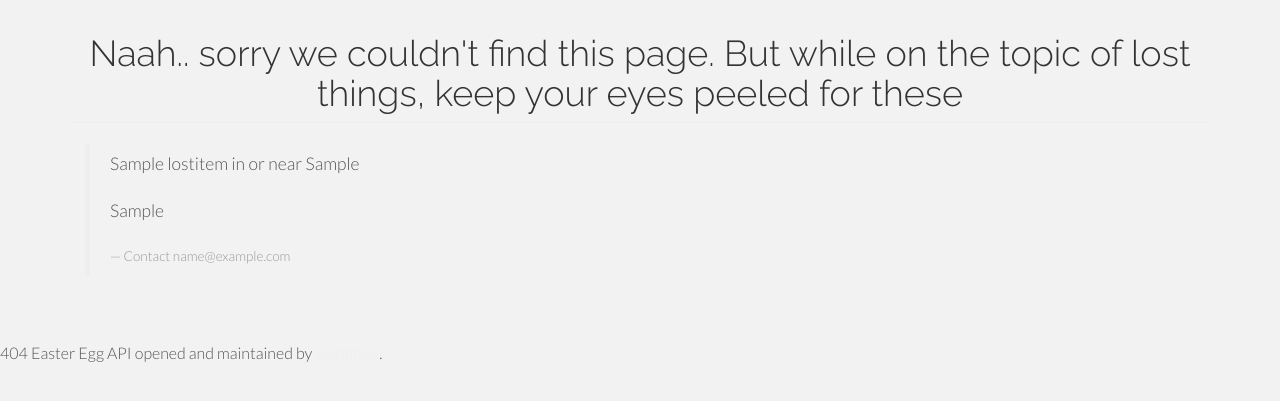
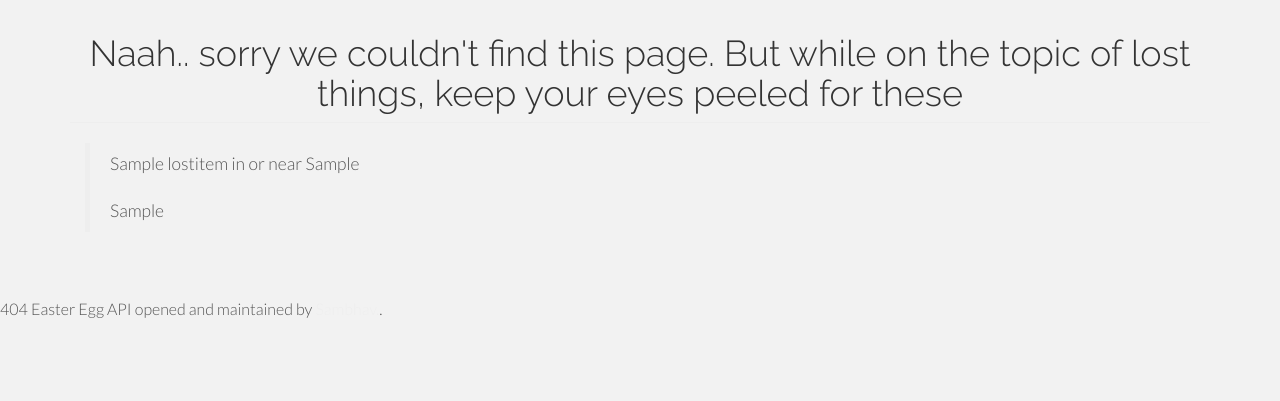
Before and after one commit to prateek68/findmystuff, a Django app: template lostnfound/templates/404.html in a window 1280 px wide. Shown: the part 226-627 px from the top of the page. Run offline with Django 3.2, Linux system fonts and the light colour scheme; the template is opened without the code that fills it: values that come from a table or form of the project are taken from there, others are empty; tables that the repository leaves empty hold one stand-in row (values such as "Sample post"); parts of the project's set-up code (start-up, migrations or seed data) failed here and were passed over; some libraries are stand-ins or nearby versions.

Commit message:
Stop sending emails in API. closes #34

```diff
--- a/LnF404/views.py
+++ b/LnF404/views.py
@@ -116,7 +116,6 @@ def _build_JSON_response(request, response, quantity, items_to_build=None):
         json_item_data['item-name'] = item.itemname
         json_item_data['location']  = item.location
         json_item_data['info']      = item.additionalinfo
-        json_item_data['email']     = item.user.email
         json_item_data['image']     = bool(item.image)
         json_item_data['image_url'] = request.build_absolute_uri(
                                         item.image.url if \
--- a/lostnfound/templates/404.html
+++ b/lostnfound/templates/404.html
@@ -17,7 +17,6 @@
 		<blockquote>
 			<p>{{ item.item.itemname }} {% if item.item.location %}in or near {{ item.item.location }} {% endif %}</p>
 			{% if item.item.additionalinfo %}<p>{{ item.item.additionalinfo|truncatechars:60 }}</p>{% endif %}
-			{% if item.item.user.email %}<small>Contact {{ item.item.user.email }}</small>{% endif %}
 		</blockquote>
 	</div>
 	{% endfor %}
```
